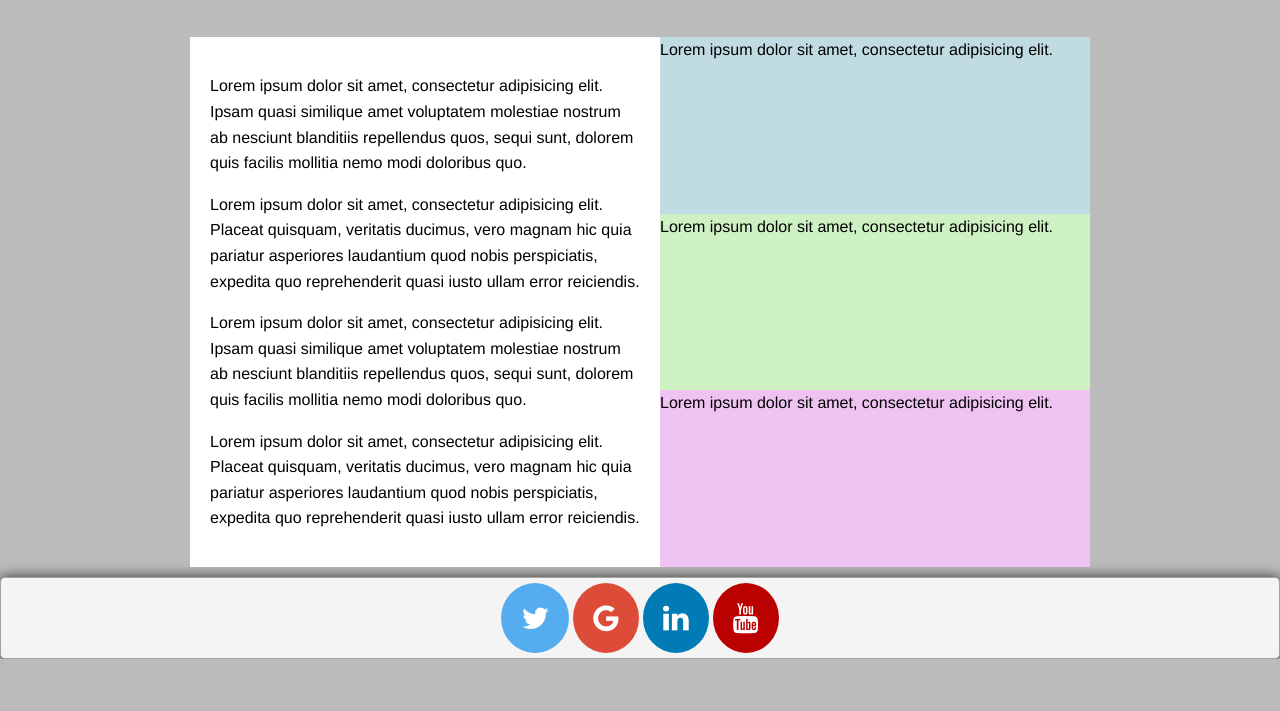
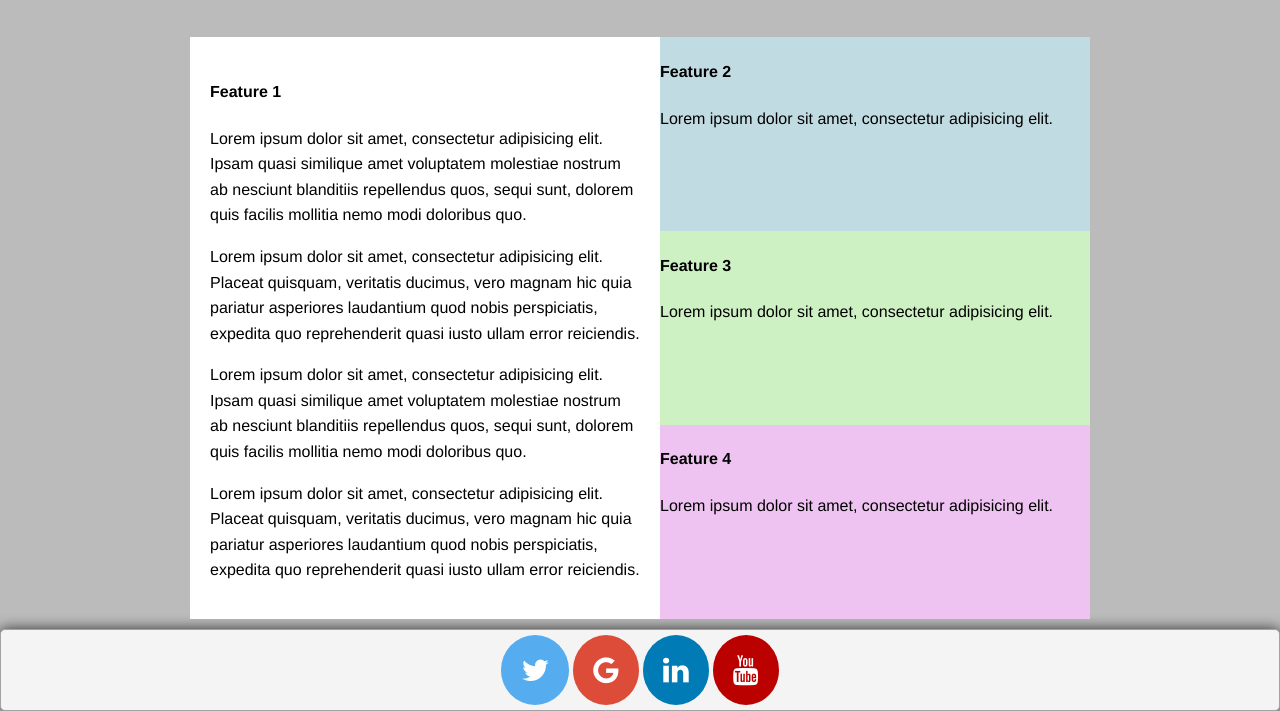
Before and after one commit to debasritajagadev/FlexAssignment, a plain HTML site: page html/index.html in a window 1280 px wide. Shown: the part 1101-1812 px from the top of the page. Before the commit the page ends 1760 px from the top, so only its background shows below. Drawn offline with Linux system fonts and the light colour scheme.

Commit message:
added header to last div

```diff
--- a/html/index.html
+++ b/html/index.html
@@ -55,6 +55,7 @@
     <!-- fifth example -->
     <div class="equal-height-container">
       <div class="first">
+        <h4>Feature 1</h4>
         <p>Lorem ipsum dolor sit amet, consectetur adipisicing elit. Ipsam quasi similique amet voluptatem molestiae nostrum ab nesciunt blanditiis repellendus quos, sequi sunt, dolorem quis facilis mollitia nemo modi doloribus quo.</p>
         <p>Lorem ipsum dolor sit amet, consectetur adipisicing elit. Placeat quisquam, veritatis ducimus, vero magnam hic quia pariatur asperiores laudantium quod nobis perspiciatis, expedita quo reprehenderit quasi iusto ullam error reiciendis.</p>
         <p>Lorem ipsum dolor sit amet, consectetur adipisicing elit. Ipsam quasi similique amet voluptatem molestiae nostrum ab nesciunt blanditiis repellendus quos, sequi sunt, dolorem quis facilis mollitia nemo modi doloribus quo.</p>
@@ -62,9 +63,18 @@
       </div>
 
       <div class="second">
-        <div class="second-a">Lorem ipsum dolor sit amet, consectetur adipisicing elit.</div>
-        <div class="second-b">Lorem ipsum dolor sit amet, consectetur adipisicing elit.</div>
-        <div class="second-c">Lorem ipsum dolor sit amet, consectetur adipisicing elit.</div>
+        <div class="second-a">
+          <h4>Feature 2</h4>
+          <p>Lorem ipsum dolor sit amet, consectetur adipisicing elit.</p>
+        </div>
+        <div class="second-b">
+          <h4>Feature 3</h4>
+          <p>Lorem ipsum dolor sit amet, consectetur adipisicing elit.</p>
+        </div>
+        <div class="second-c">
+          <h4>Feature 4</h4>
+          <p>Lorem ipsum dolor sit amet, consectetur adipisicing elit.</p>
+        </div>
       </div>
     </div>
     <footer class="footer">
```
